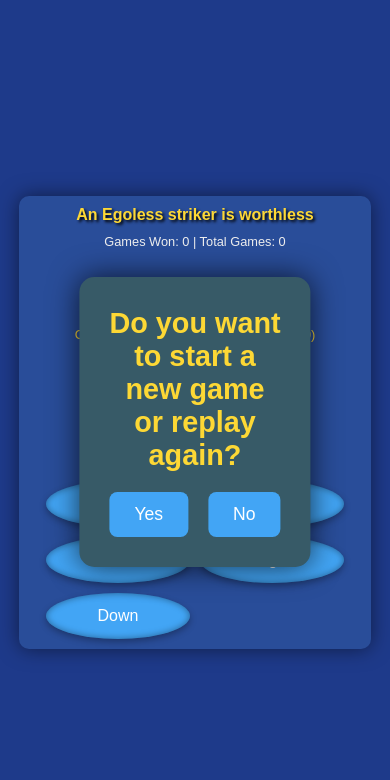
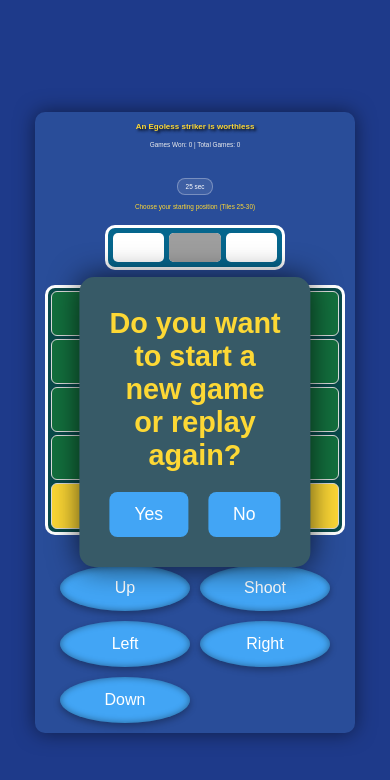
Before and after one commit to imad-ice/Blue-lock-game, a plain HTML site: page index.html in a window 390 px wide. Drawn offline with Linux system fonts and the light colour scheme; grey boxes are pictures that could not be loaded.

Commit message:
Update style.css for mobile responsive
added responsiveness for mobile

```diff
--- a/style.css
+++ b/style.css
@@ -195,23 +195,23 @@ img{
 
 @media screen and (max-width: 768px) {
     body {
-        padding: 10px;
+        padding: 2px;
     }
     .container {
         padding: 10px;
         border-radius: 10px;
-        width: 95%;
+        width: 320px;
         max-width: none;
     }
     .header h2 {
-        font-size: 1em;
+        font-size: .5em;
     }
     .stats, .prompt, .timer {
-        font-size: 0.8em;
+        font-size: 0.4em;
     }
     .timer {
-        padding: 8px 15px;
-        margin-bottom: 15px;
+        padding: 4px 8px;
+        margin-bottom: 8px;
     }
     .goalpost {
         max-width: 180px;
@@ -220,7 +220,10 @@ img{
         margin-bottom: 15px;
     }
     .board {
-        max-width: 95%;
+        min-height: 250px;
+        max-width: 300px;
+
+
         width: auto;
         margin-bottom: 15px;
         gap: 3px;
```
